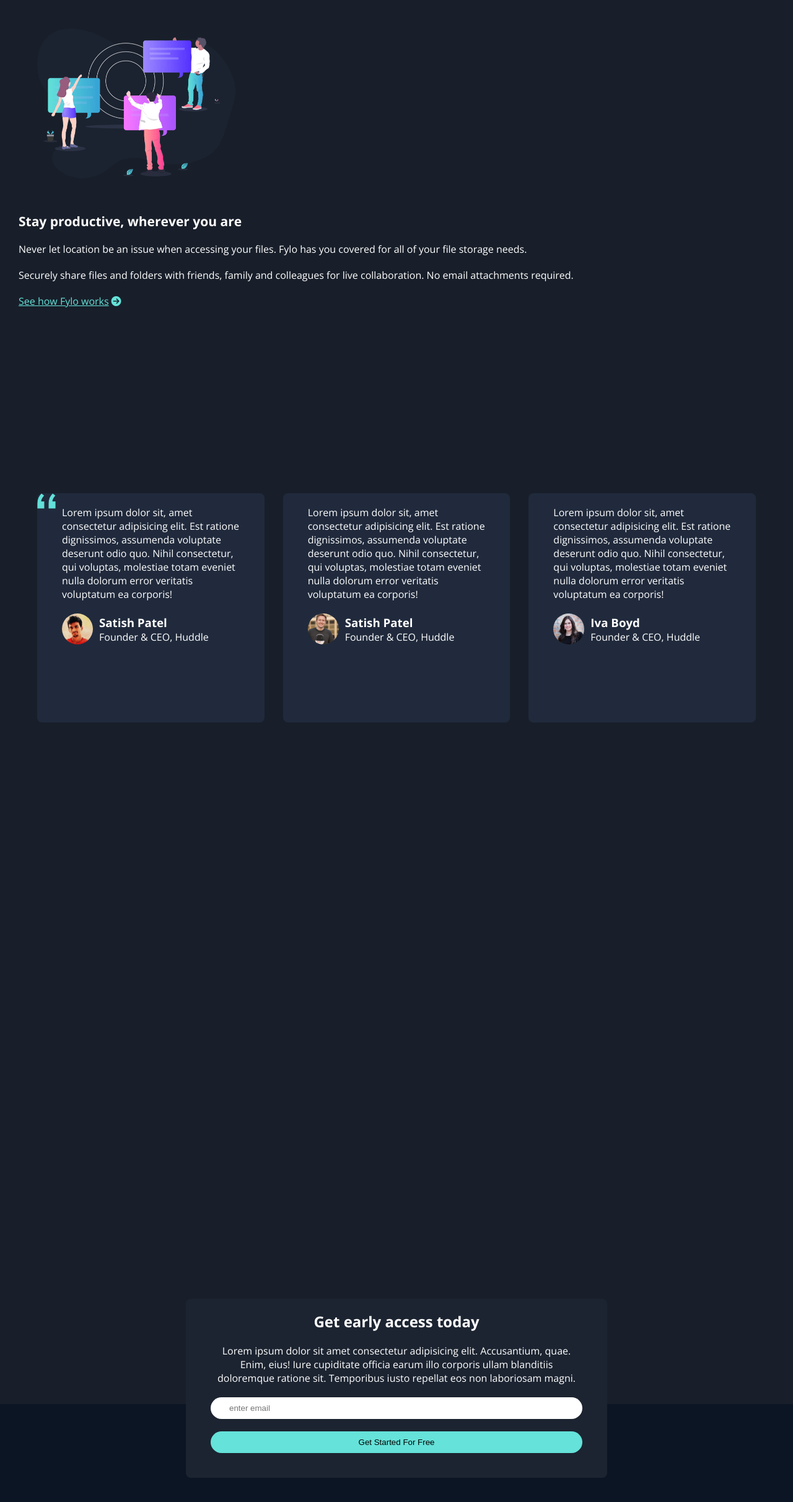
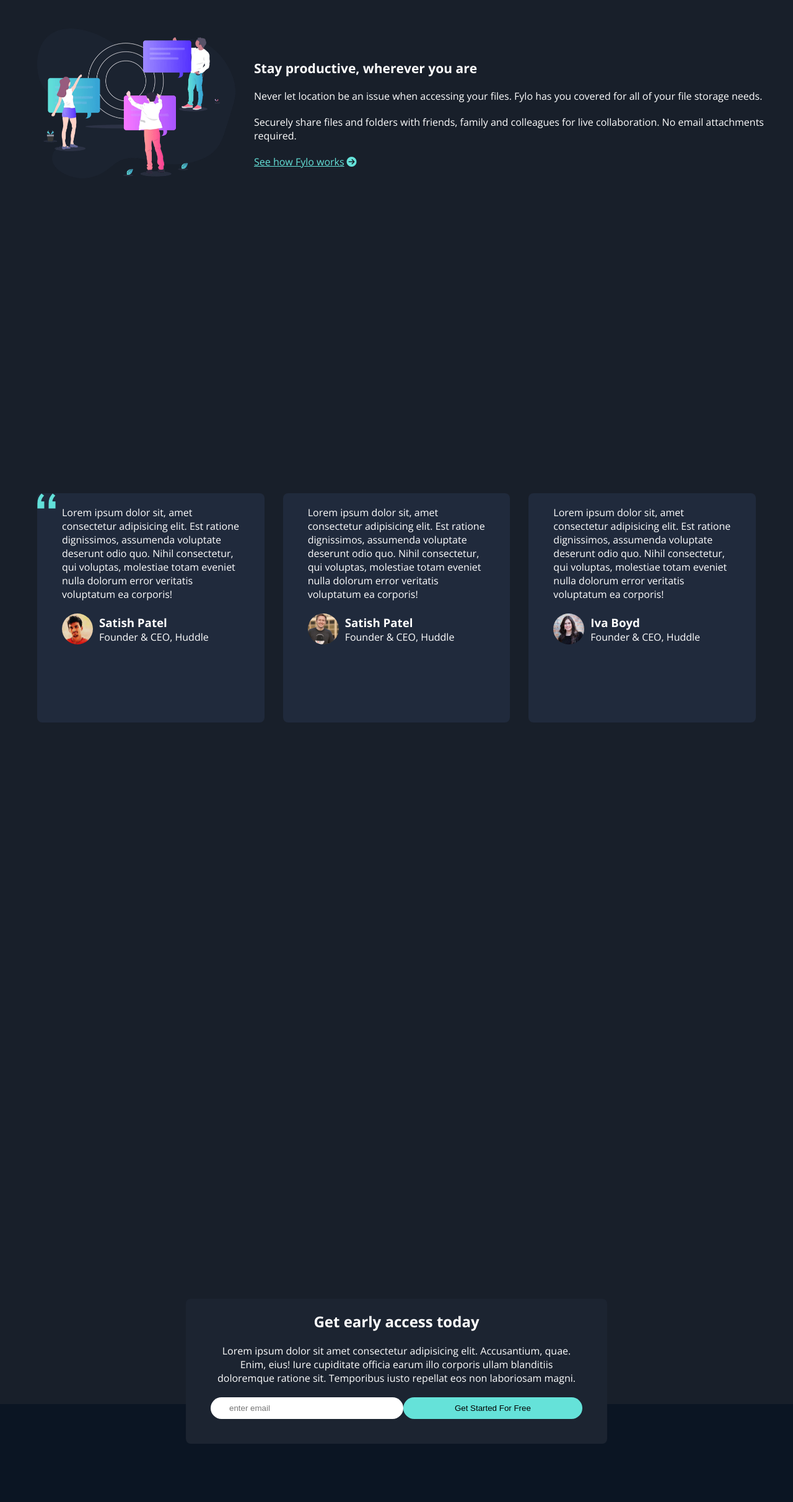
Before and after one commit to fsp3012/test-fylo, a plain HTML site: page index.html in a window 1280 px wide. Shown: the part 2114-4538 px from the top of the page at 62% size. Drawn offline with nearby package versions, Linux system fonts and the light colour scheme.

Commit message:
updated desktop

```diff
--- a/index.html
+++ b/index.html
@@ -69,6 +69,7 @@
     </section>
     <!-- section 2 -->
     <section class="sec3">
+        <div class="flex">
         <div>
             <img src="./images/illustration-stay-productive.png" alt="">
         </div>
@@ -80,12 +81,13 @@
             <p>Securely share files and folders with friends, family and colleagues for live collaboration. No
                 email
                 attachments required.</p>
-            </div>
-            <div>
-                <a class="link3" href="/">See how Fylo works</a><i class="fa-solid fa-circle-arrow-right arrow"></i>
-                <!-- <img class="arrow" src="./images/icon-arrow.svg" alt="" width="20px"> -->
+                <div>
+                    <a class="link3" href="/">See how Fylo works</a><i class="fa-solid fa-circle-arrow-right arrow"></i>
+                    <!-- <img class="arrow" src="./images/icon-arrow.svg" alt="" width="20px"> -->
+                </div>
             </div>
 
+            <div>
     </section>
 
 
@@ -132,7 +134,7 @@
         <div class="top-part">
             <h2>Get early access today</h2>
             <p>Lorem ipsum dolor sit amet consectetur adipisicing elit. Accusantium, quae. Enim, eius! Iure cupiditate officia earum illo corporis ullam blanditiis doloremque ratione sit. Temporibus iusto repellat eos non laboriosam magni.</p>
-            <div>
+            <div class="flex2">
                 <input type="email" value="" placeholder="enter email">
                 <button>Get Started For Free</button>
             </div>
@@ -142,8 +144,10 @@
         </div>
         <div class="content1">
             <img src="./images/icon-location.svg" alt=""><p>Lorem ipsum dolor sit amet consectetur adipisicing elit. Molestias magni labore quo voluptatibus pariatur rem recusandae. Enim accusamus alias iste illum blanditiis quasi hic. Ea corrupti sequi error vero nulla.</p>
-            <img src="./images/icon-phone.svg" alt="">  <p>+1-616-799-7312</p>
-            <img src="./images/icon-email.svg" alt=""><p>example@fylo.com</p>
+            <div class="flex3">
+                <img src="./images/icon-phone.svg" alt="">  <p>+1-616-799-7312</p>
+                <img src="./images/icon-email.svg" alt=""><p>example@fylo.com</p>
+            </div>
         </div>
         <div class="list">
             <ul>
--- a/style.css
+++ b/style.css
@@ -85,6 +85,10 @@ nav ul li {
     margin: 0 auto;
     /* section 1 */
   }
+
+
+
+
  .sec2{
     width: 100%;
     margin: 0 auto;
@@ -112,6 +116,18 @@ nav ul li {
     background-color: var(--dark-blue2);
     height: 90vh;
 }
+@media all and (min-width:768px ) {
+    .flex{
+        display: flex;
+    }
+    .flex2{
+        display: flex;
+    }
+    .flex2 button{
+        width: 20px;
+    }
+
+}
 .sec3 img{
     width: 320px;
     padding-left: 60px;
@@ -132,7 +148,7 @@ nav ul li {
 }
 .link3{
     color: var(--cyan);
-    padding-left: 30px;
+    padding-left: px;
     padding-right: 30px;
     text-decoration: underline;
 }
```
